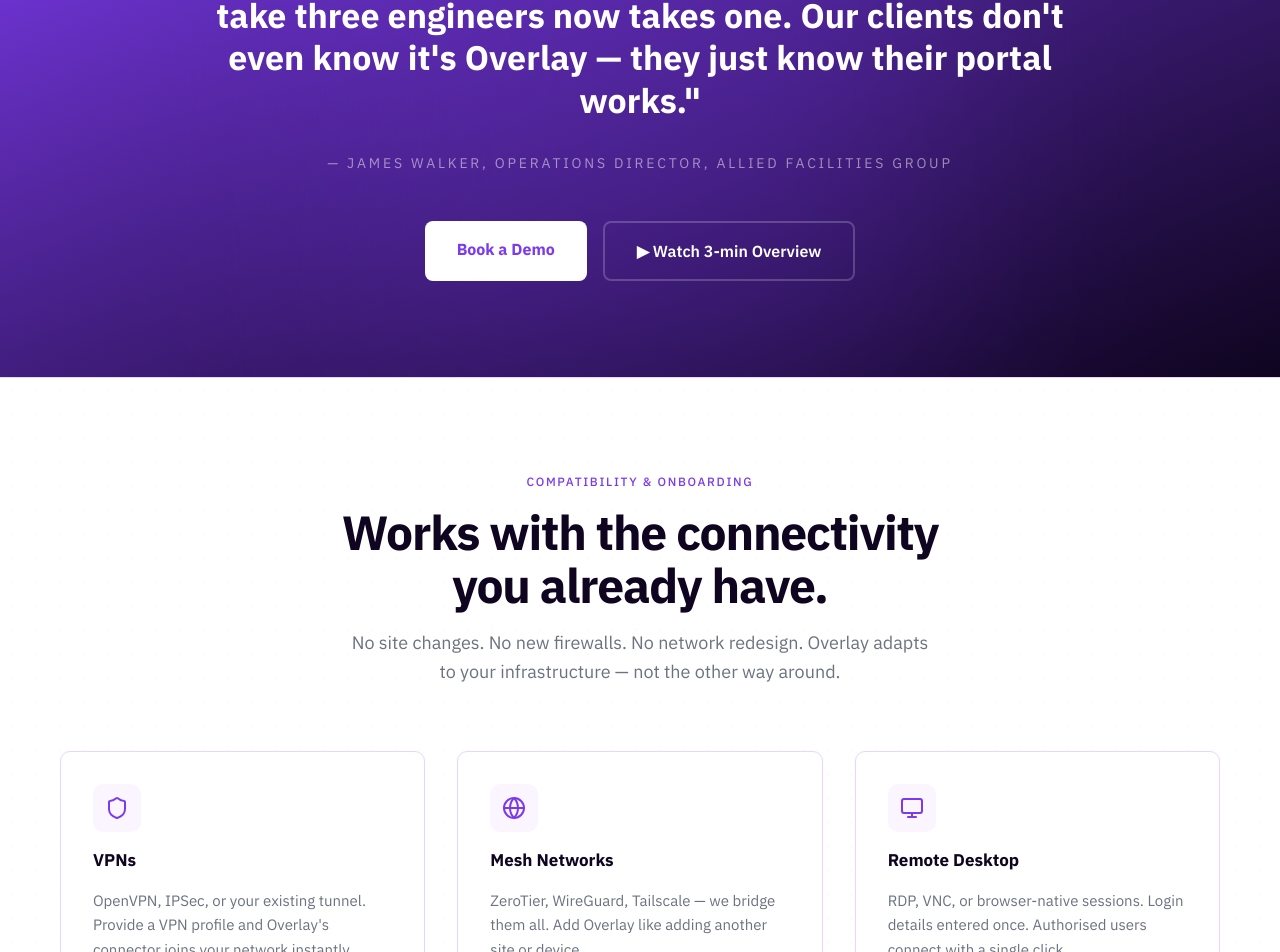
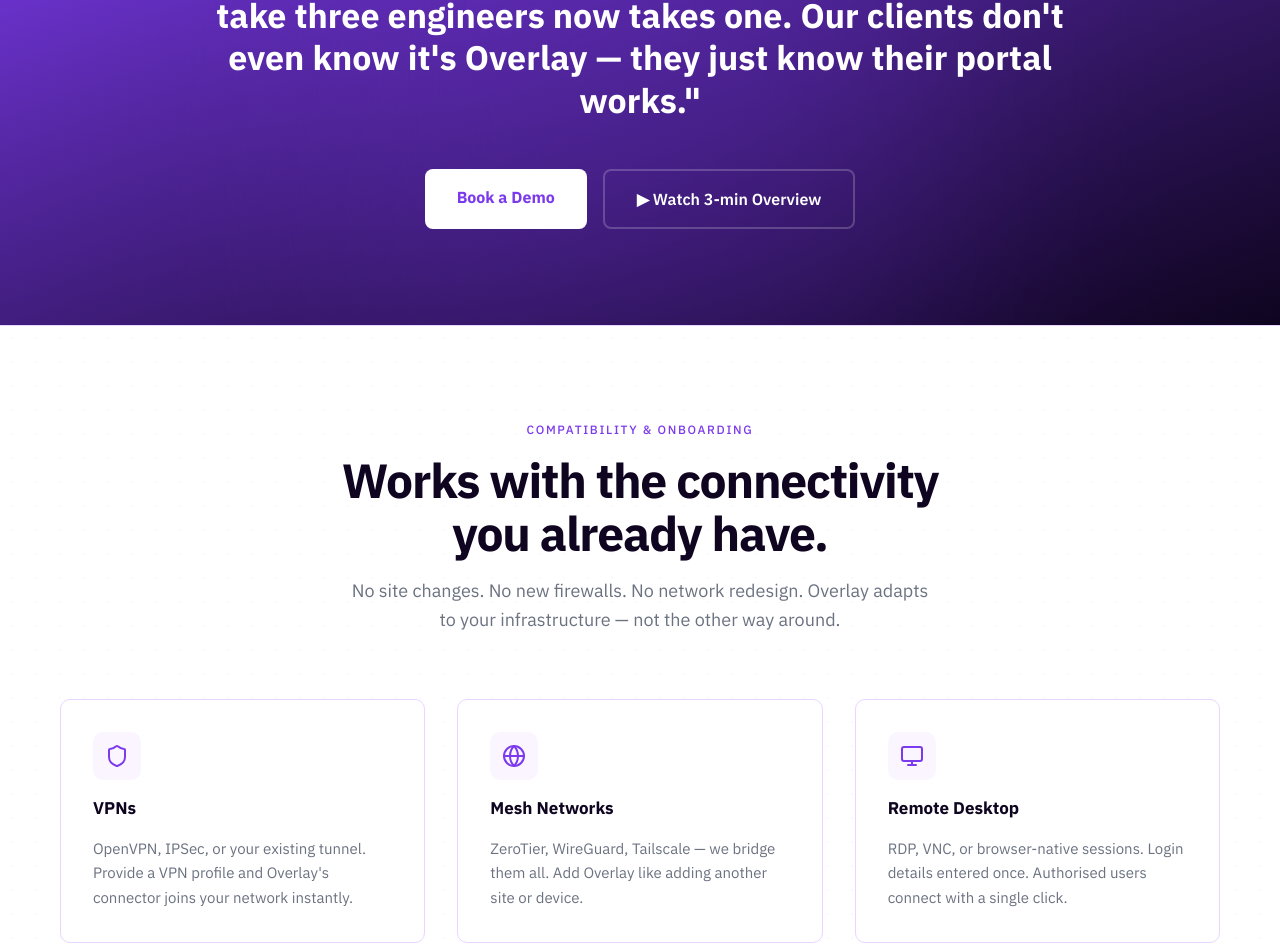
Before and after one commit to michaelbironneau/overlay-website, a Next.js app: page / in a window 1280 px wide. Shown: the part 5686-6638 px from the top of the page. Built offline with nearby package versions, Linux system fonts and the light colour scheme.

Commit message:
Hide testimonial source

```diff
--- a/src/components/sections/testimonial.tsx
+++ b/src/components/sections/testimonial.tsx
@@ -22,7 +22,7 @@
                     initial={{ opacity: 0 }}
                     whileInView={{ opacity: 1 }}
                     viewport={{ once: true }}
-                    className="font-mono text-sm tracking-[0.2em] text-white/50 uppercase"
+                    className="hidden font-mono text-sm tracking-[0.2em] text-white/50 uppercase"
                 >
                     — JAMES WALKER, Operations Director, Allied Facilities Group
                 </motion.p>
```
